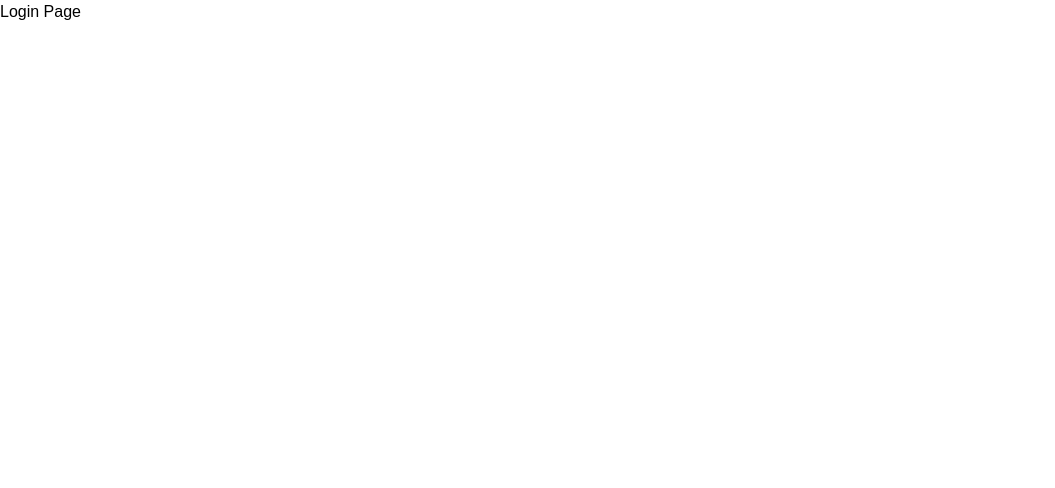
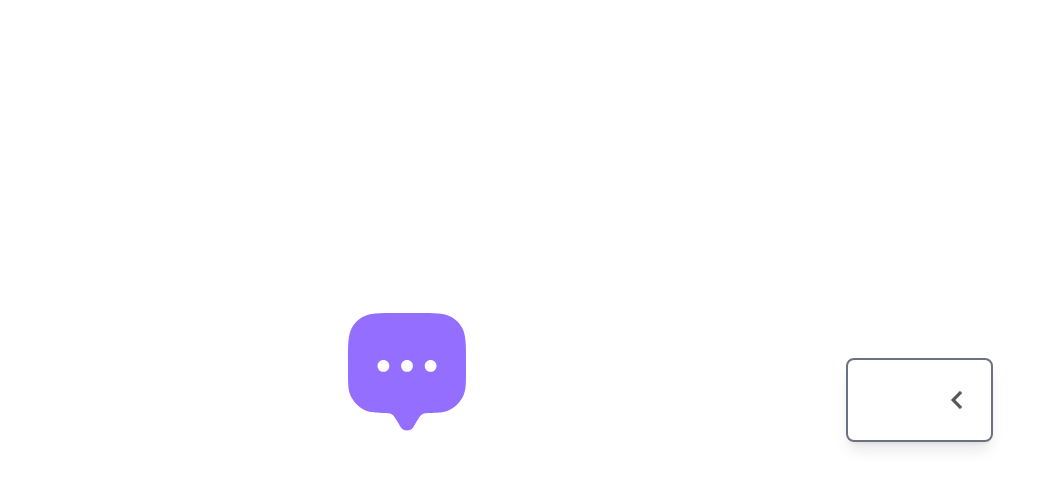
Before and after one commit to vishuvd1122/ChatX, a React (Vite) app in the folder client/: page /login in a window 1280 px wide. Shown: the top 488 px of the page, without its empty margins (0-1055 px from the left). Built offline with nearby package versions, Linux system fonts and the light colour scheme; a web font is replaced by a local one.

Commit message:
Update Login Page

```diff
--- a/client/src/pages/LoginPage.jsx
+++ b/client/src/pages/LoginPage.jsx
@@ -1,8 +1,55 @@
-import React from 'react'
+import assets from '../assets/assets' // <-- Add this line
+import React, { useState } from 'react'
 
 const LoginPage = () => {
+  const [currState, setCurrState] = useState("Signup")
+  const [fullName, setFullName] = useState("");
+  const [email, setEmail] = useState("");
+  const [password, setPassword] = useState("");
+  const [bio, setBio] = useState("");
+  const [isDataSubmitted, setIsDataSubmitted] = useState(false);
+
+
+
   return (
-    <div><h1>Login Page</h1></div>
+    <div className="min-h-screen bg-cover bg-center flex items-center justify-center gap-8 sm:justify-evenly max-sm:flex-col backdrop-blur-2xl">
+      {/* -------- left -------- */}
+      <img src={assets.logo_big} alt="logo" className="w-[180px] sm:w-[240px]" />
+
+      {/* -------- right -------- */}
+      <form action="" className="border-2 bg-white/8 text-white border-gray-500 p-6 flex flex-col gap-6 rounded-lg shadow-lg">
+        <h2 className="font-medium text-2xl flex justify-between items-center">{currState}
+          <img src={assets.arrow_icon} alt="" className="w-5 cursor-pointer" />
+        </h2>
+        {currState === "Sign up" && !isDataSubmitted && (<input onChange={(e) => setFullName(e.target.value)}
+          value={fullName} type="text" className="p-2 border border-gray-500 rounded-md focus:outline-none"
+          placeholder="Full Name" required />)}
+
+        {isDataSubmitted && (
+          <>
+
+             <input
+              onChange={(e) => setEmail(e.target.value)}
+              value={email}
+              type="email"
+              placeholder="Email Address"
+              required
+              className="p-2 border border-gray-500 rounded-md focus:outline-none focus:ring-2 focus:ring-indigo-500"
+            />
+            <input
+              onChange={(e) => setPassword(e.target.value)}
+              value={password}
+              type="password"
+              placeholder="Password"
+              required
+              className="p-2 border border-gray-500 rounded-md focus:outline-none focus:ring-2 focus:ring-indigo-500"
+            />
+          </>
+        )}
+
+
+      </form>
+    </div>
   )
 }
 
```
